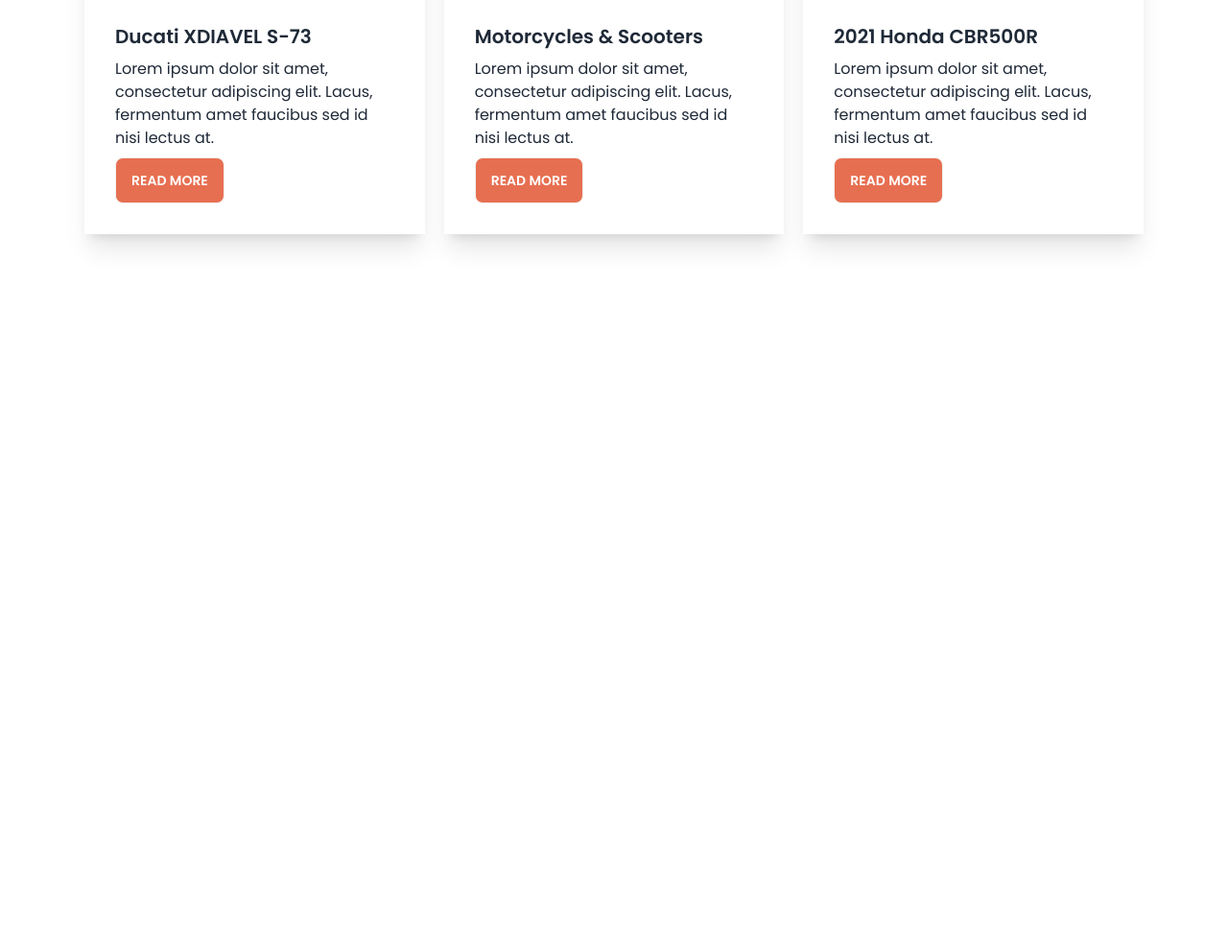
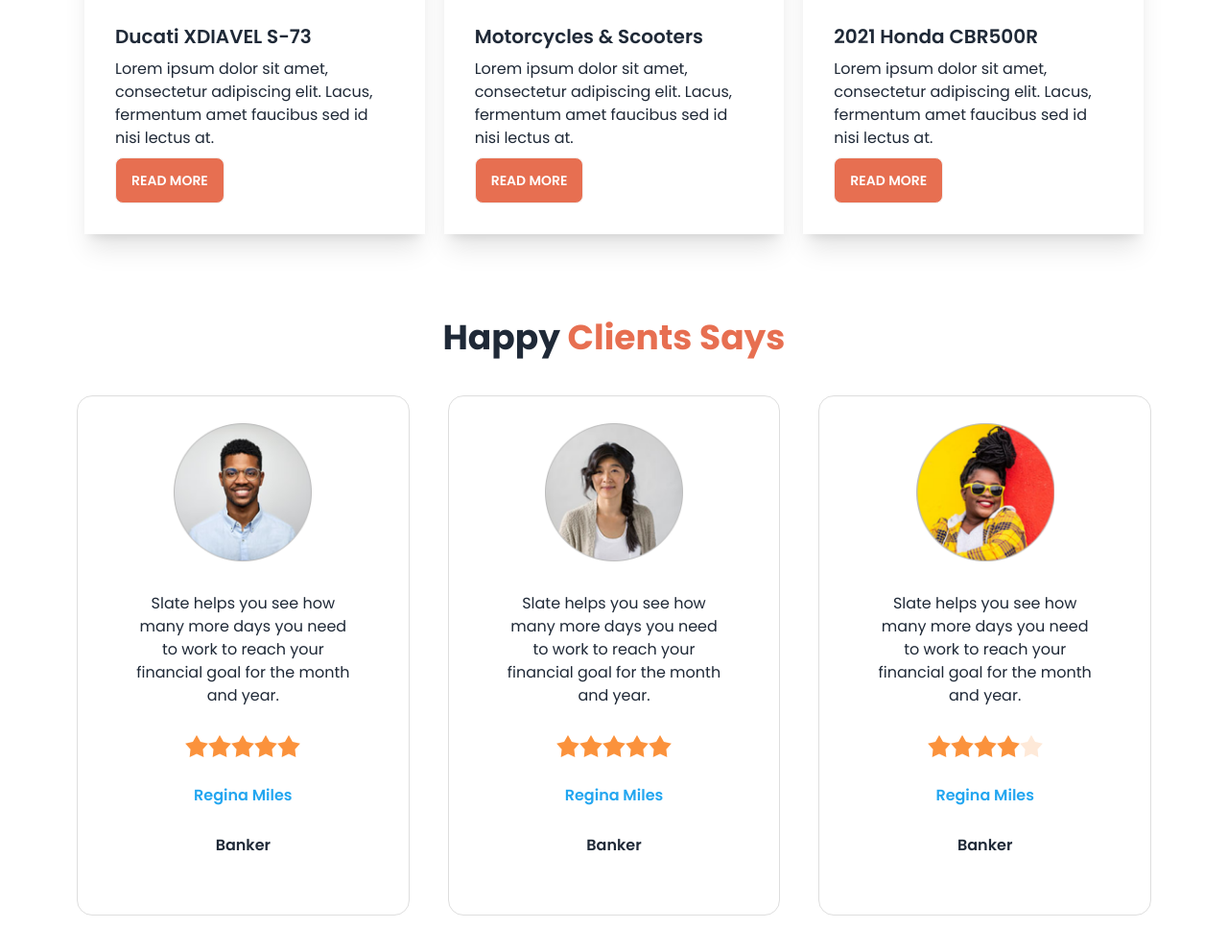
Before and after one commit to Apurba1903/Biker-Zone, a plain HTML site: page index.html in a window 1280 px wide. Shown: the part 1668-2660 px from the top of the page at 96% size. Before the commit the page ends 1968 px from the top, so only its background shows below. Drawn offline with nearby package versions, Linux system fonts and the light colour scheme.

Commit message:
added happy customer section

```diff
--- a/index.html
+++ b/index.html
@@ -206,7 +206,7 @@
         <!-- Latest News -->
         <section class="py-10 text-center ">
             <h1 class="text-2xl lg:text-4xl font-bold pb-10">Latest News</h1>
-             <div class="p-2 grid gap-5 grid-cols-1 md:grid-cols-2 lg:grid-cols-3">
+            <div class="p-2 grid gap-5 grid-cols-1 md:grid-cols-2 lg:grid-cols-3">
                 <div class="bg-base-100  shadow-xl">
                     <figure class="px-3 py-3">
                         <img src="/images/others/latest1.png" alt="" class="rounded-xl" />
@@ -249,6 +249,66 @@
             </div>
         </section>
 
+        <!-- Happy Clients -->
+        <section class="py-10 text-center ">
+            <h1 class="text-2xl lg:text-4xl font-bold pb-10">Happy <span class="text-[#E76F51]">Clients Says</span></h1>
+
+            <div class="grid gap-10 grid-cols-1 md:grid-cols-2 lg:grid-cols-3">
+
+                <div class="card bg-base-100 p-7 border border-[#DEDEDE]">
+                    <figure>
+                        <img class="w-36" src="/images/others/user-1.png" alt="" /></figure>
+                    <div class="card-body items-center space-y-5">
+                        <p>Slate helps you see how many more days you need to work to reach your financial goal for the month and year.</p>
+                        <div class="rating">
+                            <input type="radio" name="rating-2" class="mask mask-star-2 bg-orange-400" />
+                            <input type="radio" name="rating-2" class="mask mask-star-2 bg-orange-400" />
+                            <input type="radio" name="rating-2" class="mask mask-star-2 bg-orange-400" />
+                            <input type="radio" name="rating-2" class="mask mask-star-2 bg-orange-400"  checked/>
+                            <input type="radio" name="rating-2" class="mask mask-star-2 bg-orange-400" />
+                        </div>
+                        <h4 class="text-[#23A6F0] text-base font-semibold">Regina Miles</h4>
+                        <h6 class="text-base font-semibold">Banker</h6>
+                    </div>
+                </div>
+
+                <div class="card bg-base-100 p-7 border border-[#DEDEDE]">
+                    <figure>
+                        <img class="w-36" src="/images/others/user-2.png" alt="" /></figure>
+                    <div class="card-body items-center space-y-5">
+                        <p>Slate helps you see how many more days you need to work to reach your financial goal for the month and year.</p>
+                        <div class="rating">
+                            <input type="radio" name="rating-2" class="mask mask-star-2 bg-orange-400" />
+                            <input type="radio" name="rating-2" class="mask mask-star-2 bg-orange-400" />
+                            <input type="radio" name="rating-2" class="mask mask-star-2 bg-orange-400" />
+                            <input type="radio" name="rating-2" class="mask mask-star-2 bg-orange-400"  checked/>
+                            <input type="radio" name="rating-2" class="mask mask-star-2 bg-orange-400" />
+                        </div>
+                        <h4 class="text-[#23A6F0] text-base font-semibold">Regina Miles</h4>
+                        <h6 class="text-base font-semibold">Banker</h6>
+                    </div>
+                </div>
+
+                <div class="card bg-base-100 p-7 border border-[#DEDEDE]">
+                    <figure>
+                        <img class="w-36" src="/images/others/user-3.png" alt="" /></figure>
+                    <div class="card-body items-center space-y-5">
+                        <p>Slate helps you see how many more days you need to work to reach your financial goal for the month and year.</p>
+                        <div class="rating">
+                            <input type="radio" name="rating-2" class="mask mask-star-2 bg-orange-400" />
+                            <input type="radio" name="rating-2" class="mask mask-star-2 bg-orange-400" />
+                            <input type="radio" name="rating-2" class="mask mask-star-2 bg-orange-400" />
+                            <input type="radio" name="rating-2" class="mask mask-star-2 bg-orange-400"  checked/>
+                            <input type="radio" name="rating-2" class="mask mask-star-2 bg-orange-400" />
+                        </div>
+                        <h4 class="text-[#23A6F0] text-base font-semibold">Regina Miles</h4>
+                        <h6 class="text-base font-semibold">Banker</h6>
+                    </div>
+                </div>
+
+            </div>
+        </section>
+
 
     </main>
 
```
